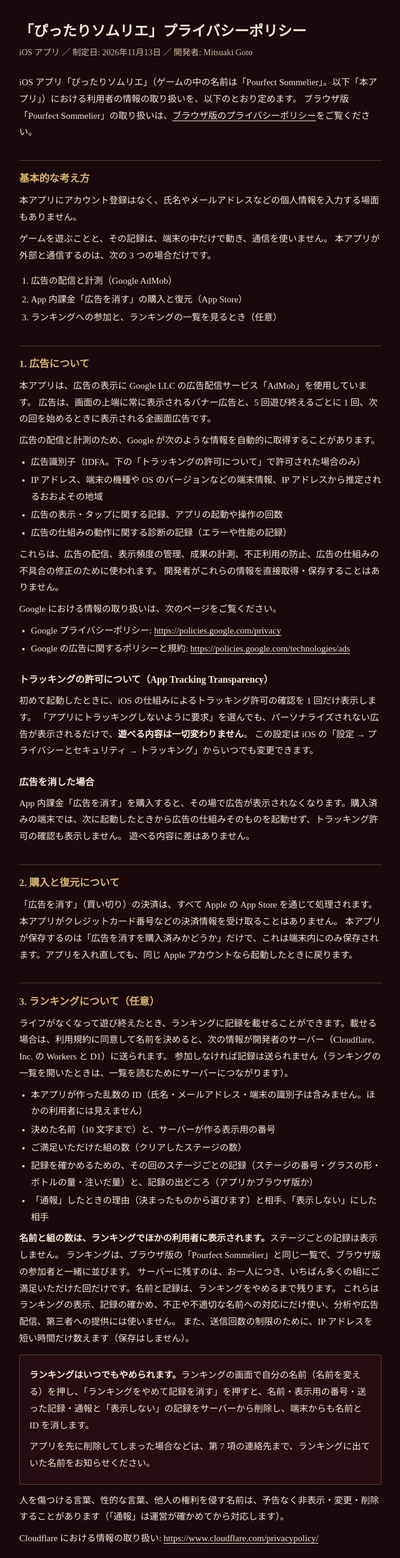
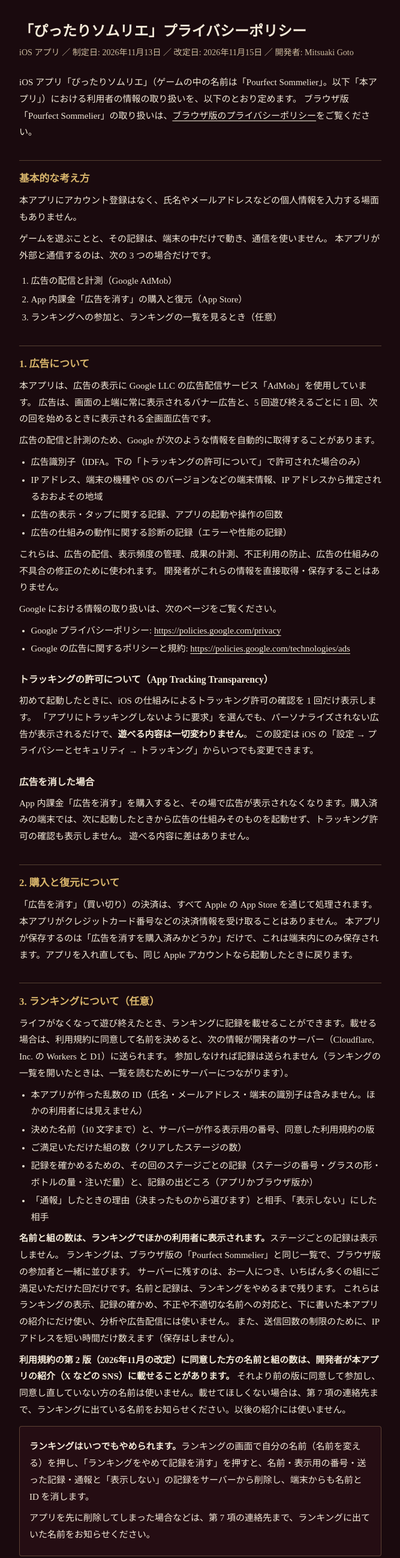
Before and after one commit to KumaoGoto/pourfectsommelier-site, a plain HTML site: page privacy.html in a window 1280 px wide. Shown: the top 2597 px of the page at 60% size, without its empty margins (306-973 px from the left). Drawn offline with Linux system fonts and the light colour scheme.

Commit message:
プライバシーポリシー: ランキングの名前と組の数を紹介に使うことがある（利用規約の第 2 版）
第 3 項に、第 2 版の利用規約に同意した方の名前と組の数を本アプリの紹介（X などの SNS）に載せることがある旨と、
載せてほしくないときの連絡を足した。送るもの・端末に残すものに「同意した利用規約の版」、第 6 項に紹介を足し、改定日を入れた。

Co-Authored-By: Claude Opus 5.5 <noreply@anthropic.com>

```diff
--- a/privacy.html
+++ b/privacy.html
@@ -31,7 +31,7 @@
 <div class="wrap">
 
 <h1>「ぴったりソムリエ」プライバシーポリシー</h1>
-<p class="meta">iOS アプリ ／ 制定日: 2026年11月13日 ／ 開発者: Mitsuaki Goto</p>
+<p class="meta">iOS アプリ ／ 制定日: 2026年11月13日 ／ 改定日: 2026年11月15日 ／ 開発者: Mitsuaki Goto</p>
 
 <p>iOS アプリ「ぴったりソムリエ」（ゲームの中の名前は「Pourfect Sommelier」。以下「本アプリ」）における利用者の情報の取り扱いを、以下のとおり定めます。
 ブラウザ版「Pourfect Sommelier」の取り扱いは、<a href="https://pourfect-sommelier.kumao.app/privacy.html">ブラウザ版のプライバシーポリシー</a>をご覧ください。</p>
@@ -82,7 +82,7 @@
 参加しなければ記録は送られません（ランキングの一覧を開いたときは、一覧を読むためにサーバーにつながります）。</p>
 <ul>
   <li>本アプリが作った乱数の ID（氏名・メールアドレス・端末の識別子は含みません。ほかの利用者には見えません）</li>
-  <li>決めた名前（10 文字まで）と、サーバーが作る表示用の番号</li>
+  <li>決めた名前（10 文字まで）と、サーバーが作る表示用の番号、同意した利用規約の版</li>
   <li>ご満足いただけた組の数（クリアしたステージの数）</li>
   <li>記録を確かめるための、その回のステージごとの記録（ステージの番号・グラスの形・ボトルの量・注いだ量）と、記録の出どころ（アプリかブラウザ版か）</li>
   <li>「通報」したときの理由（決まったものから選びます）と相手、「表示しない」にした相手</li>
@@ -90,8 +90,10 @@
 <p><strong>名前と組の数は、ランキングでほかの利用者に表示されます。</strong>ステージごとの記録は表示しません。
 ランキングは、ブラウザ版の「Pourfect Sommelier」と同じ一覧で、ブラウザ版の参加者と一緒に並びます。
 サーバーに残すのは、お一人につき、いちばん多くの組にご満足いただけた回だけです。名前と記録は、ランキングをやめるまで残ります。
-これらはランキングの表示、記録の確かめ、不正や不適切な名前への対応にだけ使い、分析や広告配信、第三者への提供には使いません。
+これらはランキングの表示、記録の確かめ、不正や不適切な名前への対応と、下に書いた本アプリの紹介にだけ使い、分析や広告配信には使いません。
 また、送信回数の制限のために、IP アドレスを短い時間だけ数えます（保存はしません）。</p>
+<p><strong>利用規約の第 2 版（2026年11月の改定）に同意した方の名前と組の数は、開発者が本アプリの紹介（X などの SNS）に載せることがあります。</strong>
+それより前の版に同意して参加し、同意し直していない方の名前は使いません。載せてほしくない場合は、第 7 項の連絡先まで、ランキングに出ている名前をお知らせください。以後の紹介には使いません。</p>
 <div class="box">
 <p><strong>ランキングはいつでもやめられます。</strong>ランキングの画面で自分の名前（名前を変える）を押し、「ランキングをやめて記録を消す」を押すと、名前・表示用の番号・送った記録・通報と「表示しない」の記録をサーバーから削除し、端末からも名前と ID を消します。</p>
 <p>アプリを先に削除してしまった場合などは、第 7 項の連絡先まで、ランキングに出ていた名前をお知らせください。</p>
@@ -107,13 +109,13 @@
 アプリを削除すると消えます。</p>
 <ul>
   <li>いちばん良い記録（何組にご満足いただけたか）と、音のオン・オフ</li>
-  <li>ランキングの名前・ID・表示用の番号と、まだ送れていない記録</li>
+  <li>ランキングの名前・ID・表示用の番号・同意した利用規約の版と、まだ送れていない記録</li>
   <li>全画面広告を出す回を数えるための、遊び終えた回の数</li>
   <li>「広告を消す」の購入状態</li>
 </ul>
 
 <h2>6. 第三者への提供</h2>
-<p>第 1 項の広告配信に伴って Google が情報を取得する場合と、第 3 項でランキングに表示する場合を除き、利用者の情報を第三者に提供することはありません。
+<p>第 1 項の広告配信に伴って Google が情報を取得する場合と、第 3 項でランキングに表示する場合と本アプリの紹介に使う場合を除き、利用者の情報を第三者に提供することはありません。
 開発者は、利用者の個人情報を保有していません。</p>
 
 <h2>7. お問い合わせ</h2>
```
